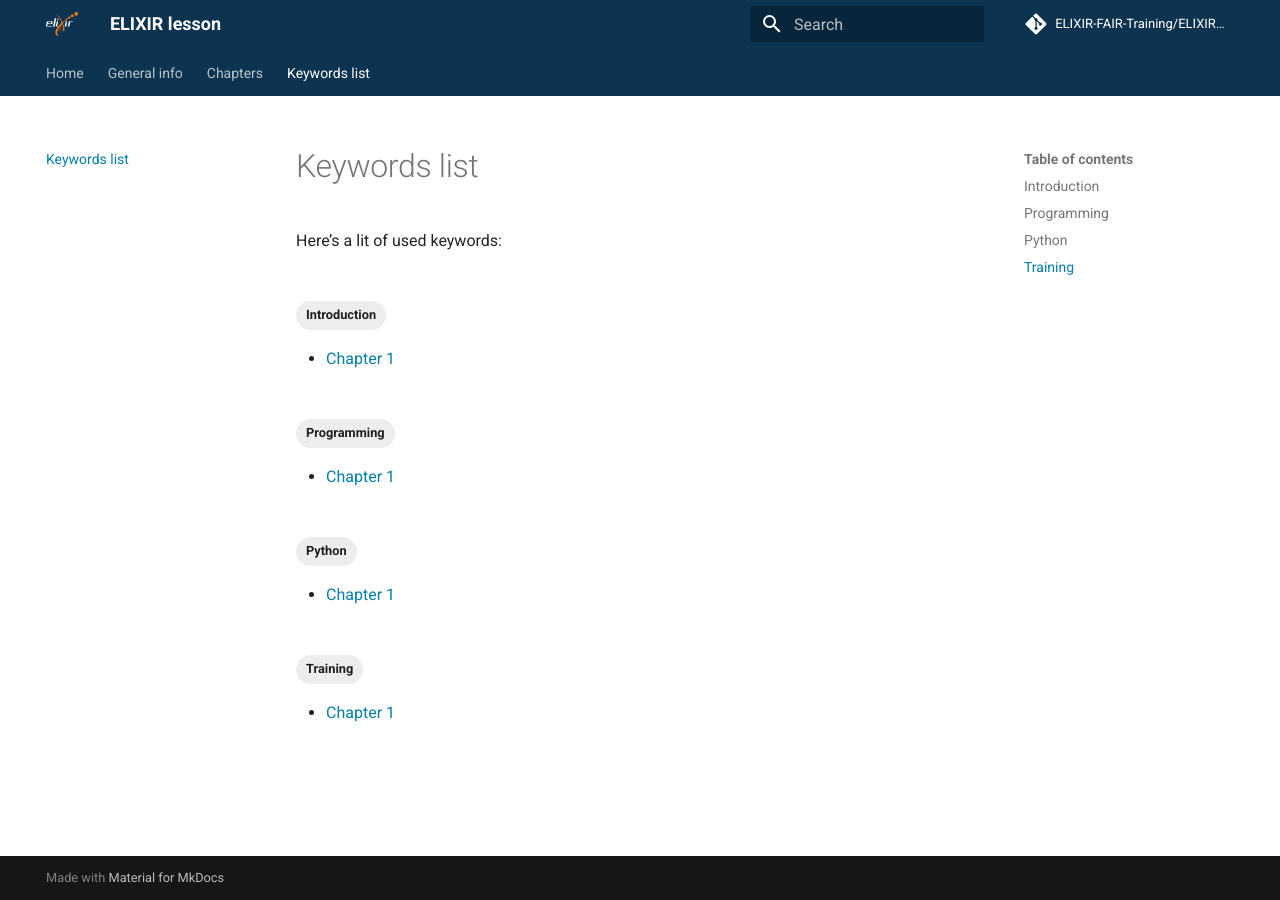
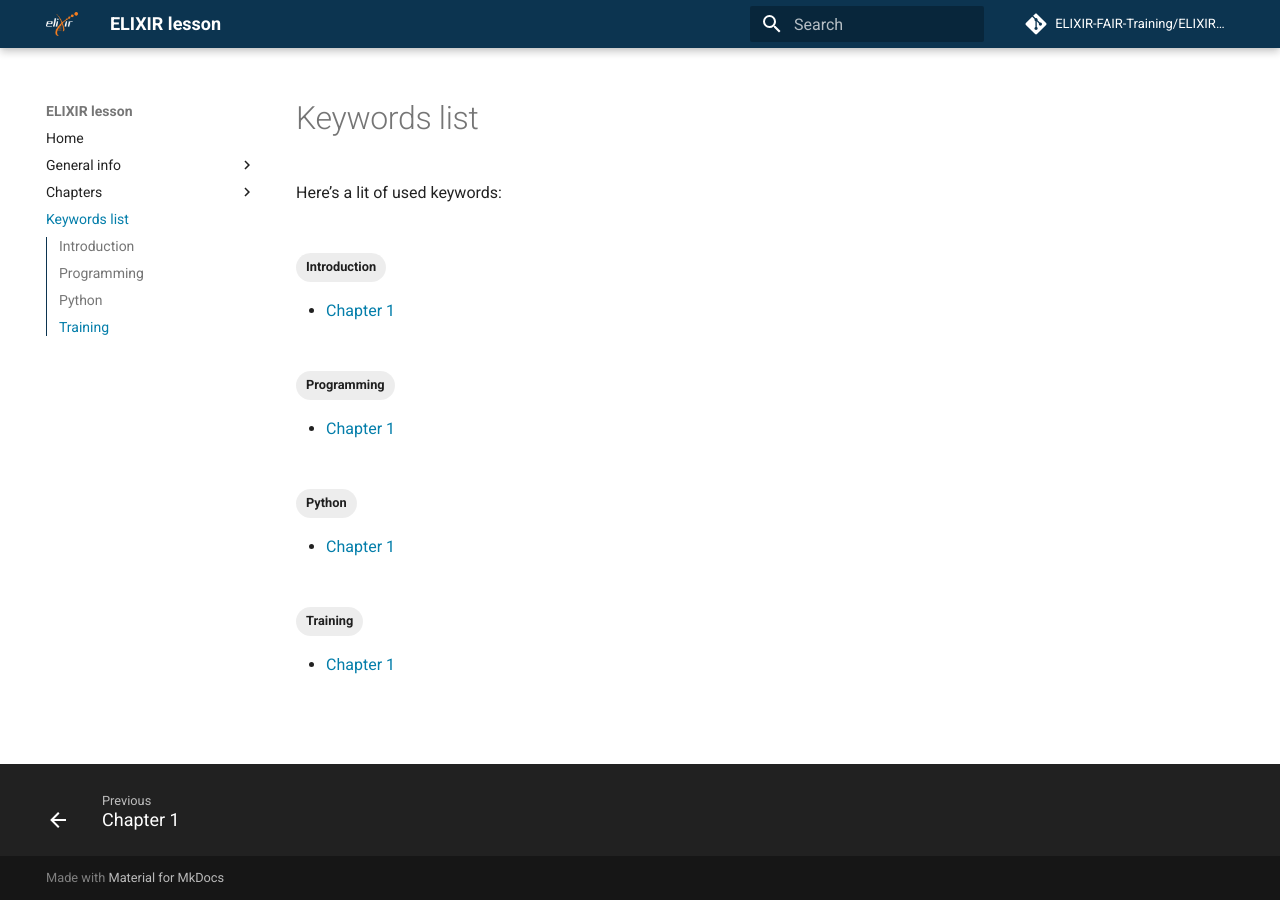
Before and after one commit to elixir-europe-training/ELIXIR-TrP-LessonTemplate-MkDocs, an MkDocs documentation site: the page built from docs/keywords.md, in a window 1280 px wide. Built offline with MkDocs 1.6.1 and Material for MkDocs 9.7.7, drawn with Linux system fonts in a browser that asks for light colours; comment, search, counter and statistics services are not loaded.

Commit message:
remove nav tabs and integrate toc

```diff
--- a/mkdocs.yml
+++ b/mkdocs.yml
@@ -14,7 +14,9 @@ theme:
   favicon: assets/images/elixir_favicon.ico
   custom_dir: overrides
   features:
-    - navigation.tabs
+    - navigation.top
+    - navigation.footer
+    - toc.integrate
 
 # Repository
 repo_name: ELIXIR-FAIR-Training/ELIXIR-lesson-template
```
